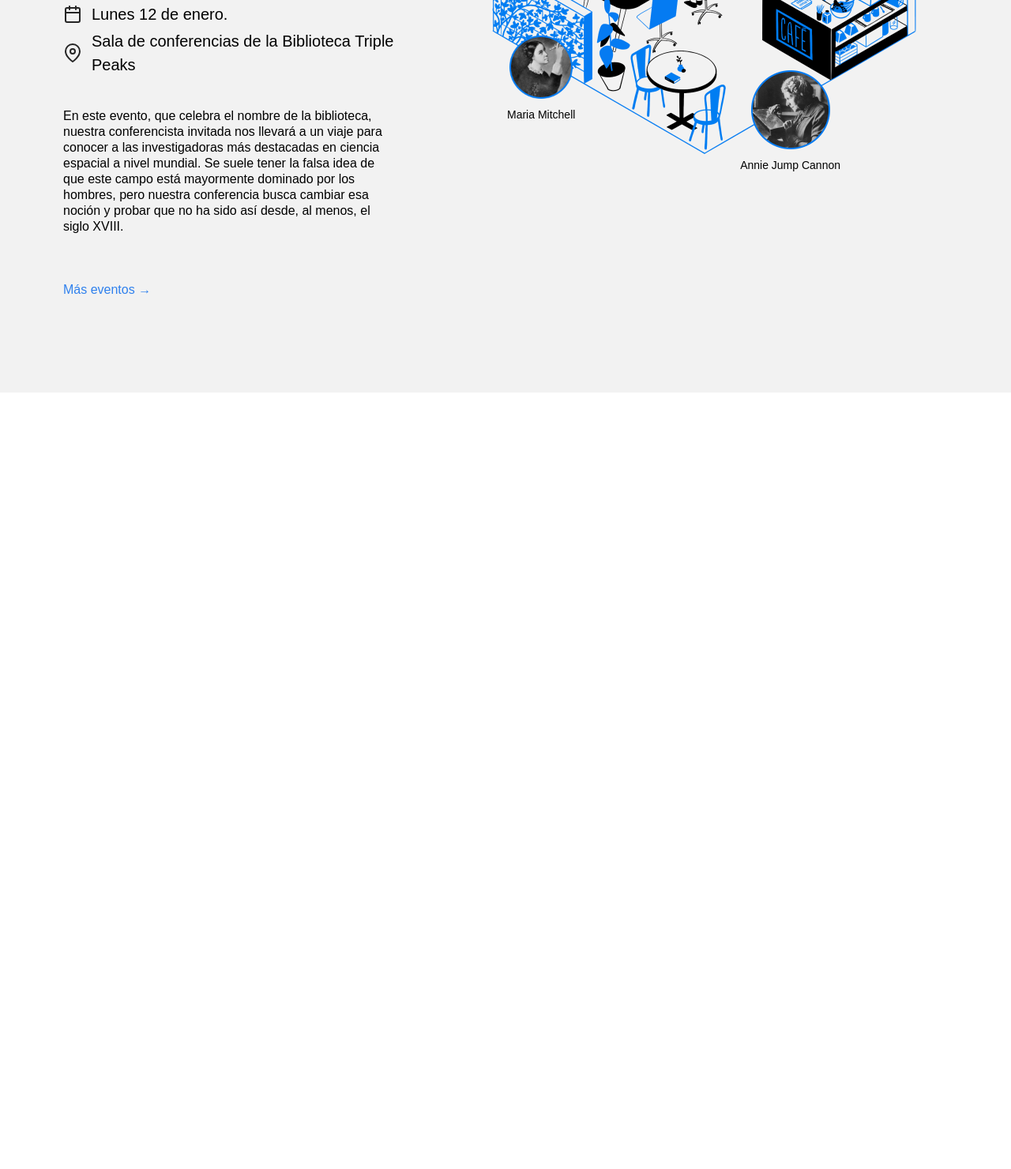
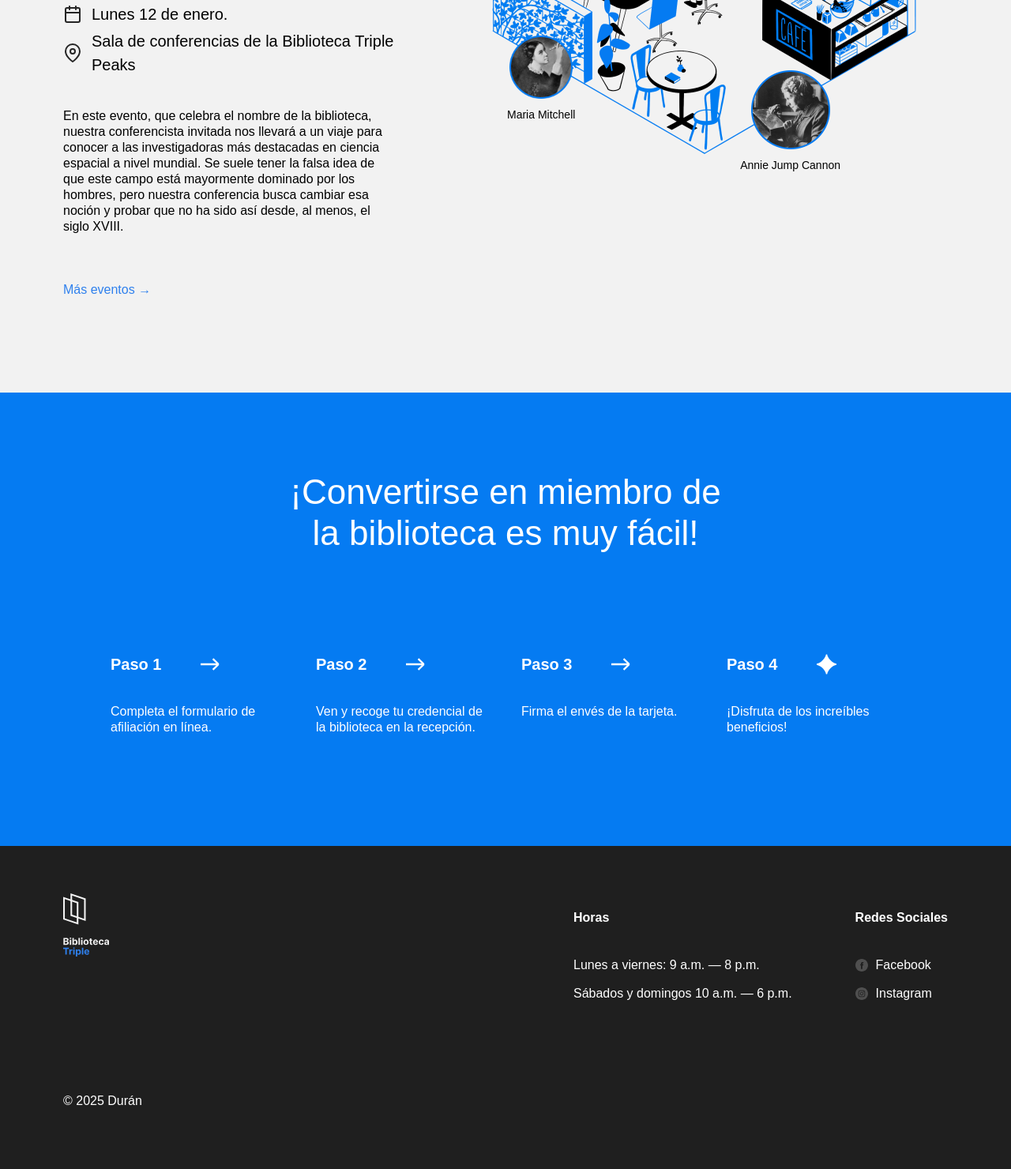
Before and after one commit to CarlosDuro/web_project_library_es, a plain HTML site: page index.html in a window 1280 px wide. Shown: the part 2545-4025 px from the top of the page at 79% size. Before the commit the page ends 3042 px from the top, so only its background shows below. Drawn offline with Linux system fonts and the light colour scheme.

Commit message:
Tercer commit - actualizando index y style

```diff
--- a/index.html
+++ b/index.html
@@ -29,10 +29,10 @@
               <a href="#events" class="nav__link">Eventos</a>
             </li>
             <li>
-              <a href="#" class="nav__link">Conviértete en miembro</a>
+              <a href="#membership" class="nav__link">Conviértete en miembro</a>
             </li>
             <li>
-              <a href="#" class="nav__link">Contactos</a>
+              <a href="#footer" class="nav__link">Contactos</a>
             </li>
           </ul>
         </nav>
@@ -212,6 +212,111 @@
             </div>
           </div>
         </section>
+        <section class="membership" id="membership">
+          <h2 class="membership__title">
+            ¡Convertirse en miembro de la biblioteca es muy fácil!
+          </h2>
+          <ul class="membership__steps">
+            <li class="step">
+              <h3 class="step__title">
+                Paso 1
+                <img
+                  src="./images/icon_step_forward.svg"
+                  alt="icon forward"
+                  class="step__icon"
+                />
+              </h3>
+              <p class="step__description">
+                Completa el formulario de afiliación en línea.
+              </p>
+            </li>
+            <li class="step">
+              <h3 class="step__title">
+                Paso 2
+                <img
+                  src="./images/icon_step_forward.svg"
+                  alt="icon forward"
+                  class="step__icon"
+                />
+              </h3>
+              <p class="step__description">
+                Ven y recoge tu credencial de la biblioteca en la recepción.
+              </p>
+            </li>
+            <li class="step">
+              <h3 class="step__title">
+                Paso 3
+                <img
+                  src="./images/icon_step_forward.svg"
+                  alt="icon forward"
+                  class="step__icon"
+                />
+              </h3>
+              <p class="step__description">Firma el envés de la tarjeta.</p>
+            </li>
+            <li class="step">
+              <h3 class="step__title">
+                Paso 4
+                <img
+                  src="./images/icon_step_finish.svg"
+                  alt="icon finish"
+                  class="step__icon"
+                />
+              </h3>
+              <p class="step__description">
+                ¡Disfruta de los increíbles beneficios!
+              </p>
+            </li>
+          </ul>
+        </section>
+      </main>
+      <footer class="footer" id="footer">
+        <div class="footer__columns">
+          <div class="footer__column">
+            <img
+              src="./images/logo_white.svg"
+              alt="logo_white"
+              class="footer__logo"
+            />
+          </div>
+          <div class="footer__column footer__column_content_hours">
+            <h4 class="footer__column-heading">Horas</h4>
+            <ul class="footer__list">
+              <li class="footer__list-item">
+                Lunes a viernes: 9 a.m. — 8 p.m.
+              </li>
+              <li class="footer__list-item">
+                Sábados y domingos 10 a.m. — 6 p.m.
+              </li>
+            </ul>
+          </div>
+          <div class="footer__column footer__column_content_social">
+            <h4 class="footer__column-heading">Redes Sociales</h4>
+            <ul class="footer__list">
+              <li class="footer__list-item">
+                <a class="footer__column-link" href="#"
+                  ><img
+                    src="images/facebook_white.svg"
+                    alt="facebook_icon"
+                    class="footer__social-icon"
+                  />
+                  Facebook</a>
+              </li>
+              <li class="footer__list-item">
+                <a class="footer__column-link" href="#"
+                  ><img
+                    src="images/instagram_white.svg"
+                    alt="instragram__icon"
+                    class="footer__social-icon"
+                  />
+                  Instagram</a
+                >
+              </li>
+            </ul>
+          </div>
+        </div>
+        <p class="footer__copyright">&copy; 2025 Durán</p>
+      </footer>
       </main>
     </div>
   </body>
--- a/styles/style.css
+++ b/styles/style.css
@@ -295,3 +295,119 @@
   font-size: 14px;
   margin: 0;
 }
+
+.membership {
+  padding: 100px 0 140px;
+  background-color: #057bf2;
+  color: #ffffff;
+}
+
+.membership__title {
+  max-width: 574px;
+  margin: 0 auto;
+  text-align: center;
+  font-size: 44px;
+  font-weight: 500;
+  line-height: 52px;
+}
+
+.membership__steps {
+  list-style-type: none;
+  padding: 0;
+  margin: 100px 0 0;
+  display: flex;
+  justify-content: center;
+  gap: 40px;
+}
+
+.step {
+  flex-basis: 220px;
+}
+
+.step__title {
+  margin: 0;
+  font-size: 20px;
+  line-height: 30px;
+  font-weight: 700;
+  display: flex;
+  align-items: center;
+}
+
+.step__icon {
+  margin-left: 50px;
+  height: 80px;
+  width: 25px;
+}
+
+.step__description {
+  margin: 10px 0 0;
+}
+
+.footer {
+  padding: 60px 80px 60px 80px;
+  color: white;
+  background-color: #1f1f1f;
+  box-sizing: border-box;
+}
+
+.footer__columns {
+  display: flex;
+  justify-content: space-between;
+}
+
+.footer__column {
+  margin: 0;
+}
+
+.footer__column_content_hours {
+  display: flex;
+  flex-direction: column;
+  margin-left: auto;
+  gap: 20px;
+}
+
+.footer__column_content_social {
+  display: flex;
+  flex-direction: column;
+  margin-left: 80px;
+  gap: 20px;
+}
+
+.footer__logo {
+  width: 58px;
+  height: 80px;
+}
+
+.footer__column-heading {
+  text-align: left;
+  margin-bottom: 20px;
+}
+
+.footer__list {
+  list-style-type: none;
+  padding: 0;
+  margin: 0;
+}
+
+.footer__list-item {
+  list-style: none;
+  position: relative;
+  margin-bottom: 16px;
+}
+
+.footer__column-link {
+  color: white;
+  text-decoration: none;
+  display: flex;
+  align-items: center;
+  column-gap: 10px;
+}
+
+.footer__social-icon {
+  height: 16px;
+  width: 16px;
+}
+
+.footer__copyright {
+  margin-top: 100px;
+}
```
